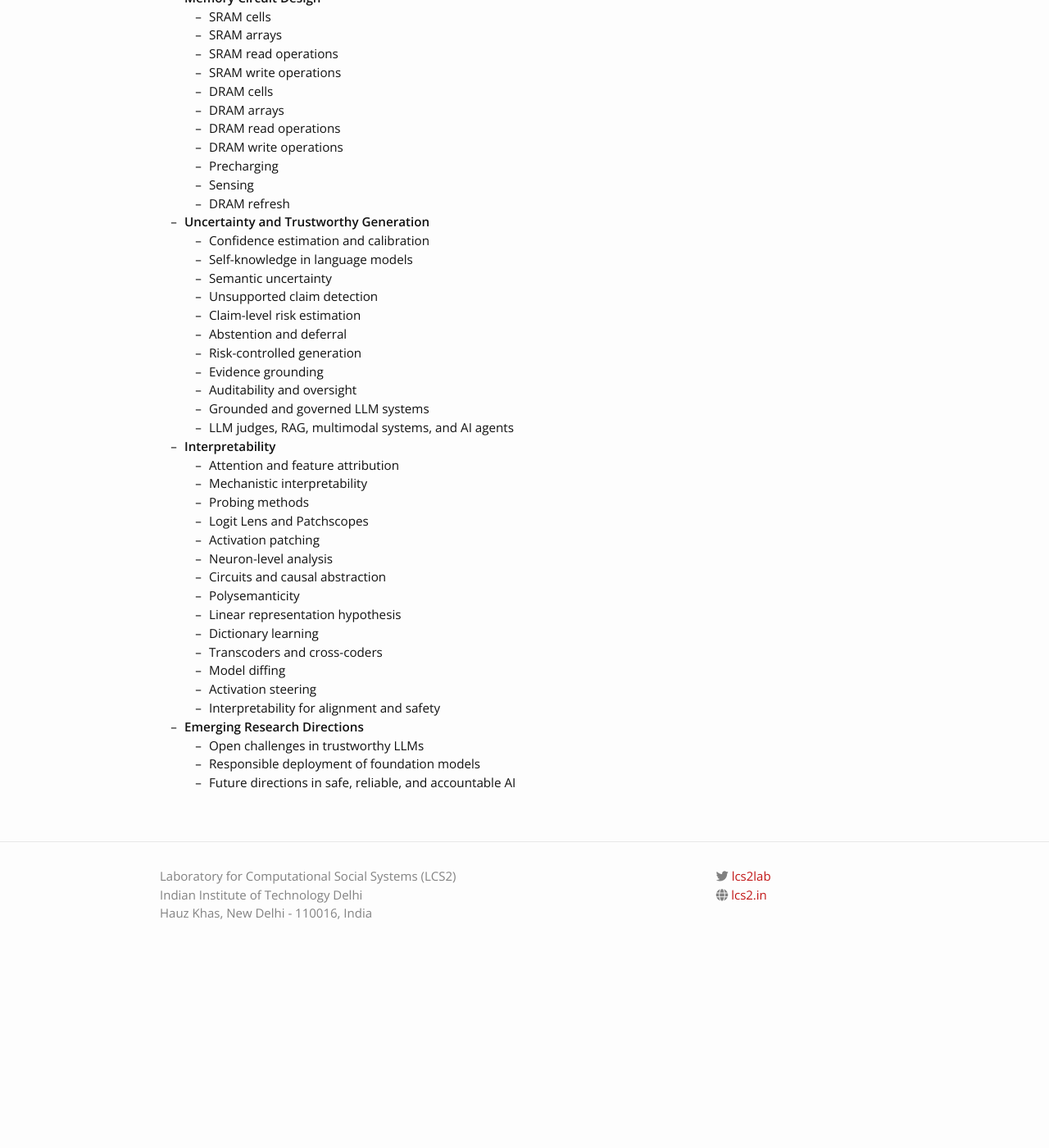
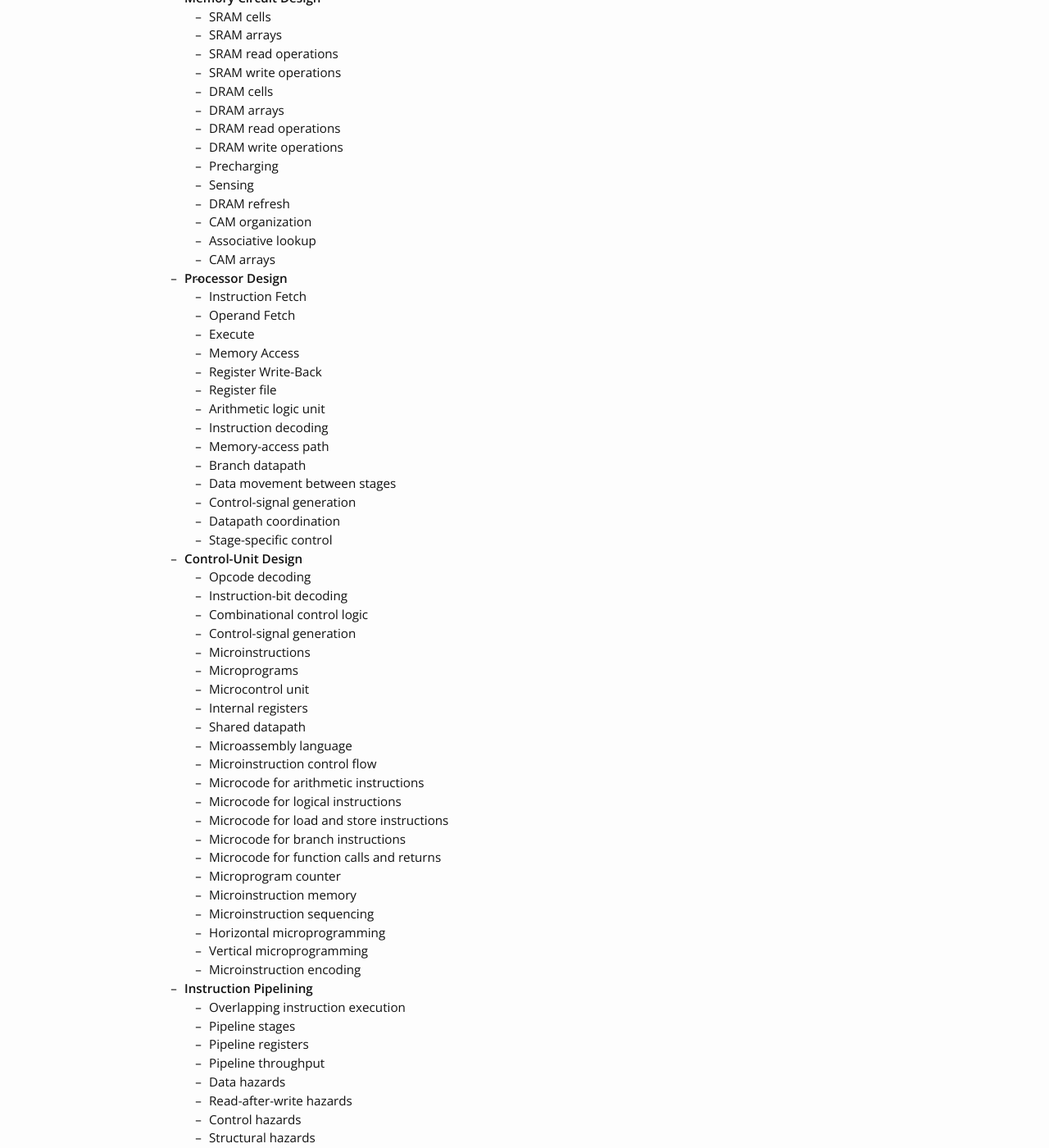
Before and after one commit to lcs2-iitd/ELL7282-2601, a Jekyll site: the page built from lectures.md, in a window 1280 px wide and 1400 px high, scrolled down 2193 px. Shown: the whole window at 82% size. Built offline with Jekyll 4.4.1, drawn with Linux system fonts in a browser that asks for light colours; nearby versions of some CDN libraries; before the commit the page ends 3378 px from its top, so only the background shows below that; some of the changed text lies outside the part shown.

Commit message:
Update lectures.md

```diff
--- a/lectures.md
+++ b/lectures.md
@@ -108,37 +108,121 @@ permalink: /lectures/
   - Precharging
   - Sensing
   - DRAM refresh
+  - CAM organization
+  - Associative lookup
+  - CAM arrays
+  -
 
-- **Uncertainty and Trustworthy Generation**
-  - Confidence estimation and calibration
-  - Self-knowledge in language models
-  - Semantic uncertainty
-  - Unsupported claim detection
-  - Claim-level risk estimation
-  - Abstention and deferral
-  - Risk-controlled generation
-  - Evidence grounding
-  - Auditability and oversight
-  - Grounded and governed LLM systems
-  - LLM judges, RAG, multimodal systems, and AI agents
+- **Processor Design**
+  - Instruction Fetch
+  - Operand Fetch
+  - Execute
+  - Memory Access
+  - Register Write-Back
+  - Register file
+  - Arithmetic logic unit
+  - Instruction decoding
+  - Memory-access path
+  - Branch datapath
+  - Data movement between stages
+  - Control-signal generation
+  - Datapath coordination
+  - Stage-specific control
 
-- **Interpretability**
-  - Attention and feature attribution
-  - Mechanistic interpretability
-  - Probing methods
-  - Logit Lens and Patchscopes
-  - Activation patching
-  - Neuron-level analysis
-  - Circuits and causal abstraction
-  - Polysemanticity
-  - Linear representation hypothesis
-  - Dictionary learning
-  - Transcoders and cross-coders
-  - Model diffing
-  - Activation steering
-  - Interpretability for alignment and safety
+- **Control-Unit Design**
+  - Opcode decoding
+  - Instruction-bit decoding
+  - Combinational control logic
+  - Control-signal generation
+  - Microinstructions
+  - Microprograms
+  - Microcontrol unit
+  - Internal registers
+  - Shared datapath
+  - Microassembly language
+  - Microinstruction control flow
+  - Microcode for arithmetic instructions
+  - Microcode for logical instructions
+  - Microcode for load and store instructions
+  - Microcode for branch instructions
+  - Microcode for function calls and returns
+  - Microprogram counter
+  - Microinstruction memory
+  - Microinstruction sequencing
+  - Horizontal microprogramming
+  - Vertical microprogramming
+  - Microinstruction encoding
 
-- **Emerging Research Directions**
-  - Open challenges in trustworthy LLMs
-  - Responsible deployment of foundation models
-  - Future directions in safe, reliable, and accountable AI
+- **Instruction Pipelining**
+  - Overlapping instruction execution
+  - Pipeline stages
+  - Pipeline registers
+  - Pipeline throughput
+  - Data hazards
+  - Read-after-write hazards
+  - Control hazards
+  - Structural hazards
+  - NOP insertion
+  - Pipeline stalls
+  - Instruction reordering
+  - Pipeline interlocks
+  - Stall and bubble insertion
+  - Data forwarding
+  - Bypassing
+  - Load-use hazards
+  - Branch penalties
+  - Hazards not eliminated by forwarding
+  - Cycles per instruction
+  - Instructions per cycle
+  - Clock frequency
+  - Stall rate
+  - Pipeline depth
+  - Pipeline depth–frequency trade-off
+
+- **Memory Hierarchy**
+  - Latency
+  - Capacity
+  - Area
+  - Power consumption
+  - Cost and performance trade-offs
+  - Temporal locality
+  - Spatial locality
+  - Cache hierarchy
+  - Cache blocks
+  - Cache hits
+  - Cache misses
+  - Cache lookup
+  - Direct-mapped caches
+  - Fully associative caches
+  - Set-associative caches
+  - Cache read operations
+  - Cache write operations
+  - Write-through policy
+  - Write-back policy
+  - Least Recently Used
+  - Pseudo-LRU
+  - Replacement-candidate selection
+  - Hit rate
+  - Miss rate
+  - Miss penalty
+  - Average Memory Access Time
+- **Virtual Memory**
+  - Virtual addresses
+  - Physical addresses
+  - Virtual address space
+  - Virtual-to-physical translation
+  - Page tables
+  - Pages
+  - Page-based memory management
+  - Efficient use of physical memory
+
+
+
+
+
+
+
+
+
+
+I
```
